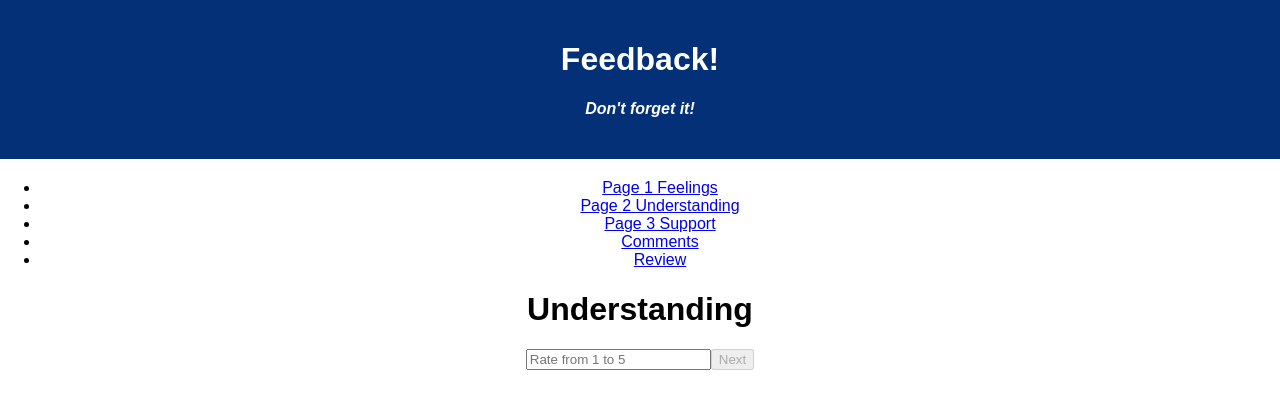
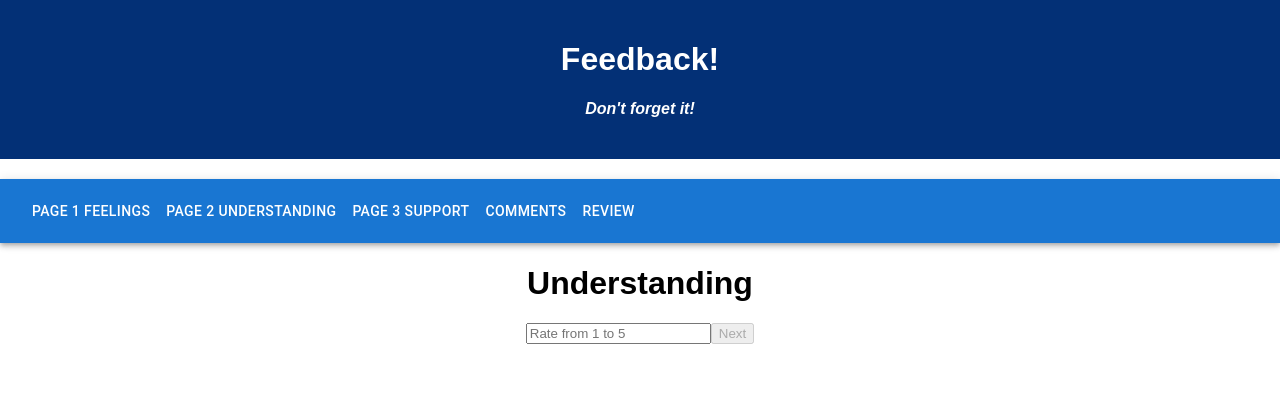
Before and after one commit to benjaminlynch010/redux-survey-feedback-loop, a React (Create React App) app: page /#/Understanding in a window 1280 px wide. Shown: the top 408 px of the page. Built offline with nearby package versions, Linux system fonts and the light colour scheme.

Commit message:
imported Material UI, styled admin table and navbar

```diff
--- a/package.json
+++ b/package.json
@@ -4,6 +4,9 @@
   "private": true,
   "proxy": "http://localhost:5000",
   "dependencies": {
+    "@emotion/react": "^11.11.1",
+    "@emotion/styled": "^11.11.0",
+    "@mui/material": "^5.14.5",
     "axios": "^0.21.1",
     "express": "^4.17.1",
     "pg": "^8.2.1",
--- /dev/null
+++ b/src/components/Admin/FeedbackTable.jsx
@@ -0,0 +1,63 @@
+import React, { useState, useEffect } from "react";
+import axios from "axios";
+import { Table, TableHead, TableBody, TableRow, TableCell } from '@mui/material';
+
+function FeedbackTable() {
+  const [feedback, setFeedback] = useState([]);
+
+  useEffect(() => {
+    fetchFeedback();
+  }, []);
+
+  const fetchFeedback = () => {
+    axios
+      .get("/feedback")
+      .then((response) => {
+        console.log("GET Request ✅");
+        setFeedback(response.data);
+      })
+      .catch((error) => {
+        console.error("GET Request ⛔️", error);
+      });
+  };
+
+  const checkFlag = (value) => {
+    if (value) {
+      return '🚩'
+    }
+    if (!value) {
+      return ''
+    }
+  }
+  return (
+    <div>
+      <Table>
+        <TableHead>
+          <TableRow>
+            <TableCell>Feeling</TableCell>
+            <TableCell>Understanding</TableCell>
+            <TableCell>Support</TableCell>
+            <TableCell>Comments</TableCell>
+            <TableCell>Flagged</TableCell>
+            <TableCell>Date</TableCell>
+          </TableRow>
+        </TableHead>
+
+        <TableBody>
+          {feedback.map((tablerow) => (
+            <TableRow key={tablerow.id} className="table-row">
+              <TableCell>{tablerow.feeling}</TableCell>
+              <TableCell>{tablerow.understanding}</TableCell>
+              <TableCell>{tablerow.support}</TableCell>
+              <TableCell>{tablerow.comments}</TableCell>
+              <TableCell>{checkFlag(tablerow.flagged)}</TableCell>
+              <TableCell>{new Date(tablerow.date).toLocaleDateString()}</TableCell>
+            </TableRow>
+          ))}
+        </TableBody>
+      </Table>
+    </div>
+  );
+}
+
+export default FeedbackTable;
--- a/src/components/App/App.jsx
+++ b/src/components/App/App.jsx
@@ -1,15 +1,14 @@
-import React, { Component } from "react";
-import { HashRouter as Router, Route, Link } from "react-router-dom";
-import axios from "axios";
-
+import React from "react";
+import { HashRouter as Router, Route } from "react-router-dom";
+import Navbar from '../Navigation/Navbar'
 import "./App.css";
 import Admin from '../Admin/Admin'
-import Navbar from "../Navbar/Navbar"
 import Feelings from "../Feelings/Feelings";
 import Understanding from "../Understanding/Understanding"
 import Support from "../Support/Support"
 import Comments from "../Comments/Comments";
 import Review from "../Review/Review"
+
 
 function App() {
   return (
@@ -21,7 +20,6 @@ function App() {
 
       <Router>
         <Navbar />
-        <div>
         <Route exact path="/admin">
           <Admin />
         </Route>
@@ -40,7 +38,6 @@ function App() {
         <Route exact path="/Review">
           <Review />
         </Route>
-        </div>
       </Router>
     </div>
   );
--- a/src/components/FeedbackTable/FeedbackTable.jsx
+++ /dev/null
@@ -1,62 +0,0 @@
-import React, { useState, useEffect } from "react";
-import axios from "axios";
-
-function FeedbackTable() {
-  const [feedback, setFeedback] = useState([]);
-
-  useEffect(() => {
-    fetchFeedback();
-  }, []);
-
-  const fetchFeedback = () => {
-    axios
-      .get("/feedback")
-      .then((response) => {
-        console.log("GET Request ✅");
-        setFeedback(response.data);
-      })
-      .catch((error) => {
-        console.error("GET Request ⛔️", error);
-      });
-  };
-
-  const checkFlag = (value) => {
-    if (value) {
-      return '🚩'
-    }
-    if (!value) {
-      return ''
-    }
-  }
-  return (
-  <div>
-    <table>
-      <thead>
-        <tr>
-          <th>Feeling</th>
-          <th>Understanding</th>
-          <th>Support</th>
-          <th>Comments</th>
-          <th>Flagged</th>
-          <th>Date</th>
-        </tr>
-      </thead>
-
-      <tbody>
-        {feedback.map((tablerow) => (
-        <tr key={tablerow.id} className="table-row">
-          <td>{tablerow.feeling}</td>
-          <td>{tablerow.understanding}</td>
-          <td>{tablerow.support}</td>
-          <td>{tablerow.comments}</td>
-          <td>{checkFlag(tablerow.flagged)}</td>
-          <td>{tablerow.date}</td>
-        </tr>
-        ))}
-      </tbody>
-    </table>
-  </div>
-  );
-}
-
-export default FeedbackTable;
--- a/src/components/Navbar/Navbar.jsx
+++ /dev/null
@@ -1,26 +0,0 @@
-import React from "react";
-import { Link } from "react-router-dom";
-
-function Navbar() {
-  return (
-    <ul className="navbar">
-      <li>
-        <Link to="/Feelings">Page 1 Feelings</Link>
-      </li>
-      <li>
-        <Link to="/Understanding">Page 2 Understanding</Link>
-      </li>
-      <li>
-        <Link to="/Support">Page 3 Support</Link>
-      </li>
-      <li>
-        <Link to="/Comments">Comments</Link>
-      </li>
-      <li>
-        <Link to="/Review">Review</Link>
-      </li>
-    </ul>
-  );
-}
-
-export default Navbar;
--- /dev/null
+++ b/src/components/Navigation/Navbar.jsx
@@ -0,0 +1,29 @@
+import React from "react";
+import { Link } from "react-router-dom"
+import { AppBar, Toolbar, Button } from "@mui/material";
+
+function Navbar() {
+  return (
+    <AppBar position="static">
+      <Toolbar>
+        <Button color="inherit" component={Link} to="/Feelings">
+          Page 1 Feelings
+        </Button>
+        <Button color="inherit" component={Link} to="/Understanding">
+          Page 2 Understanding
+        </Button>
+        <Button color="inherit" component={Link} to="/Support">
+          Page 3 Support
+        </Button>
+        <Button color="inherit" component={Link} to="/Comments">
+          Comments
+        </Button>
+        <Button color="inherit" component={Link} to="/Review">
+          Review
+        </Button>
+      </Toolbar>
+    </AppBar>
+  );
+}
+
+export default Navbar;
--- /dev/null
+++ b/src/theme.jsx
@@ -0,0 +1,7 @@
+import { createTheme } from '@mui/material/styles'
+
+const theme = createTheme({
+
+})
+
+export default theme
```
Also changed, not shown: src/components/Admin/Admin.jsx (+2 -5 lines), src/index.js (+7 -1 lines), 1 other file (tests, documents, lock files or other folders). Lines whose indentation alone changed are shown as unchanged.
